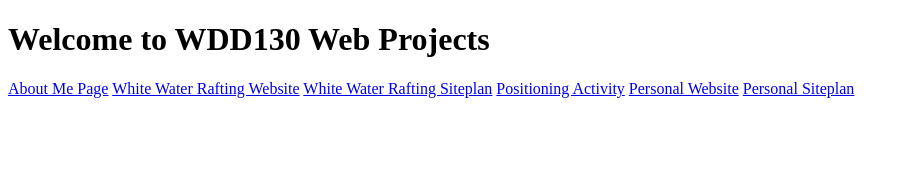
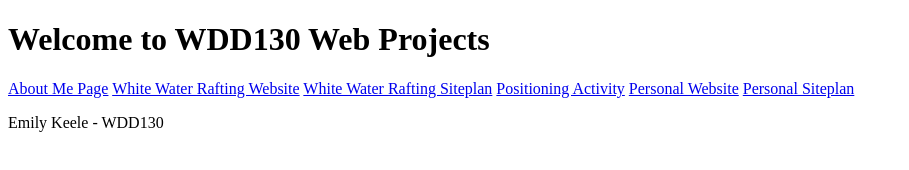
Before and after one commit to emilykeele/wdd130, a plain HTML site: page index.html in a window 1280 px wide. Shown: the whole page, without its empty margins (0-909 px from the left). Drawn offline with Linux system fonts and the light colour scheme.

Commit message:
Added a paragraph to the home page

```diff
--- a/index.html
+++ b/index.html
@@ -15,5 +15,6 @@
   <a href="#">Personal Website</a>
   <a href="#">Personal Siteplan</a>
 </nav>
+<p> Emily Keele - WDD130</p>
 </body>
 </html>
```
